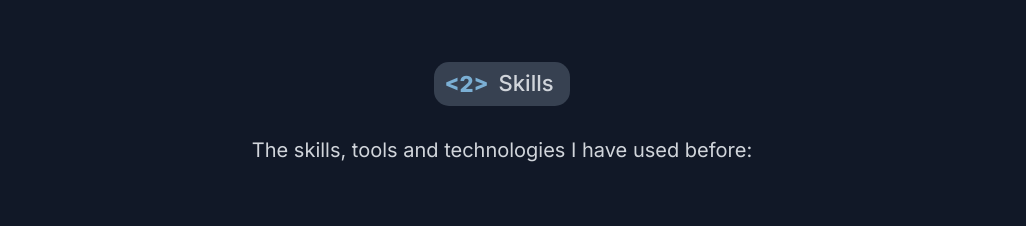
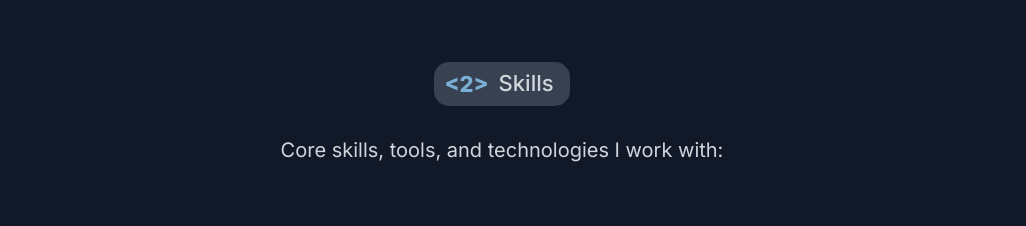
Before and after one commit to ayushsubramanian/portfolio-website, a plain HTML site: page index.html in a window 1280 px wide. Shown: the part 1900-2126 px from the top of the page, without its empty margins (138-1164 px from the left). Drawn offline with Linux system fonts and the light colour scheme.

Commit message:
Update skills section copy

```diff
--- a/index.html
+++ b/index.html
@@ -104,7 +104,7 @@
         <div class="section-shell">
           <div class="section-heading centered">
             <h2><span>&lt;2&gt;</span> Skills</h2>
-            <p>The skills, tools and technologies I have used before:</p>
+            <p>Core skills, tools, and technologies I work with:</p>
           </div>
           <div class="skills-grid" aria-label="Skills and technologies">
             <div class="skill-item"><img src="assets/python-icon.svg" alt="" /><span>Python</span></div>
```
